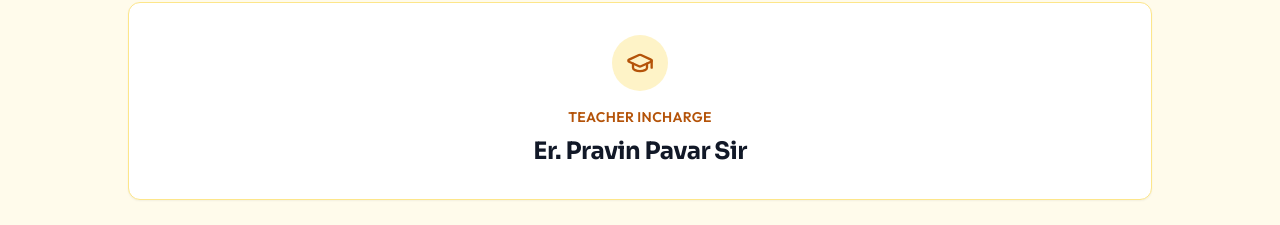
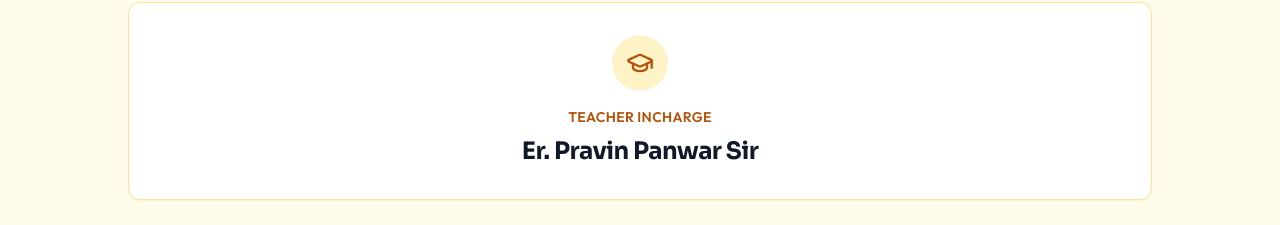
Before and after one commit to code-scriet/main_site, a React (Vite) app in the folder apps/web/: page /about in a window 1280 px wide. Shown: the part 3011-3236 px from the top of the page. Built offline with nearby package versions, Linux system fonts and the light colour scheme; no server answers.

Commit message:
Correct teacher's name from Pavar to Panwar

```diff
--- a/apps/web/src/pages/AboutPage.tsx
+++ b/apps/web/src/pages/AboutPage.tsx
@@ -294,7 +294,7 @@
                 <p className="text-sm font-semibold tracking-wide text-amber-700 uppercase mb-2">
                   Teacher Incharge
                 </p>
-                <h3 className="text-2xl font-bold text-gray-900">Er. Pravin Pavar Sir</h3>
+                <h3 className="text-2xl font-bold text-gray-900">Er. Pravin Panwar Sir</h3>
               </CardContent>
             </Card>
           </motion.div>
```
